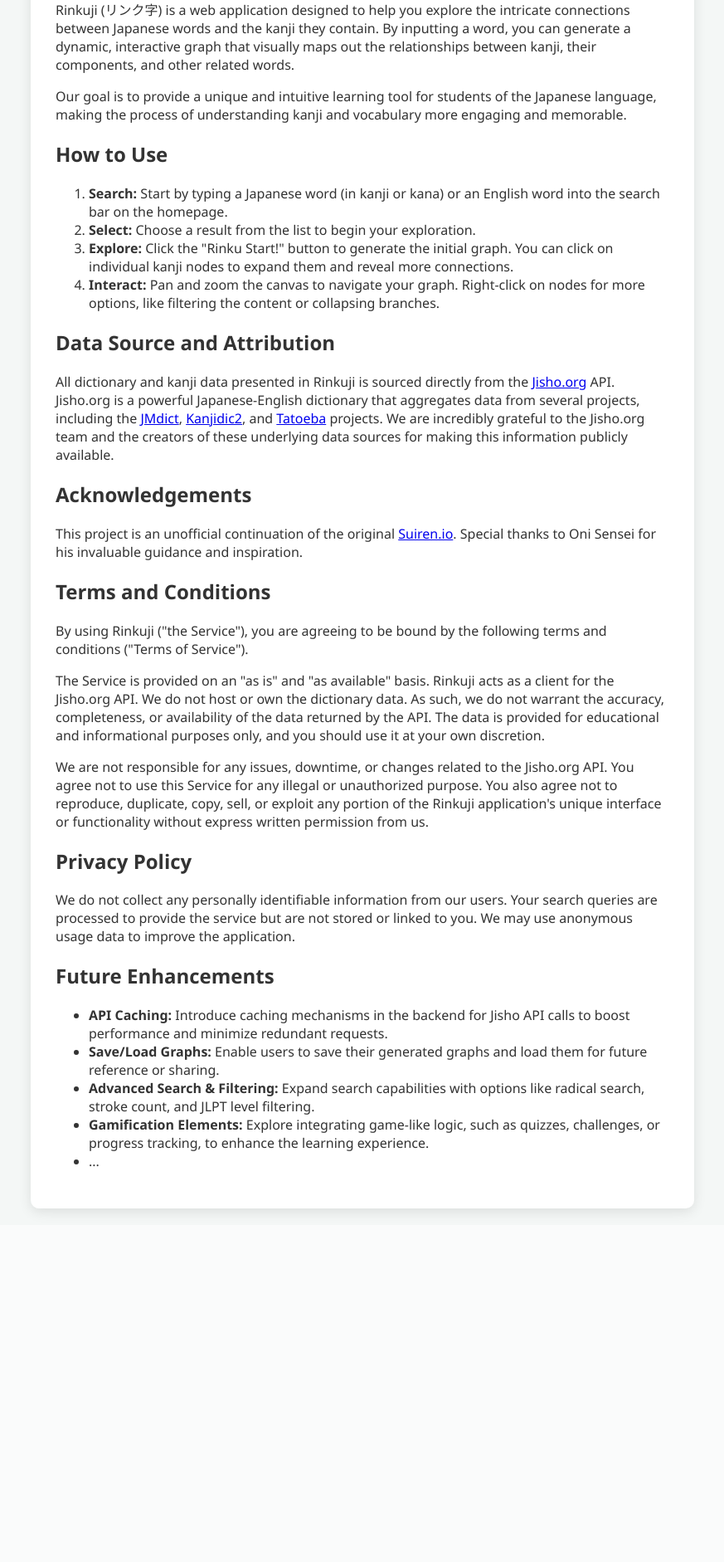
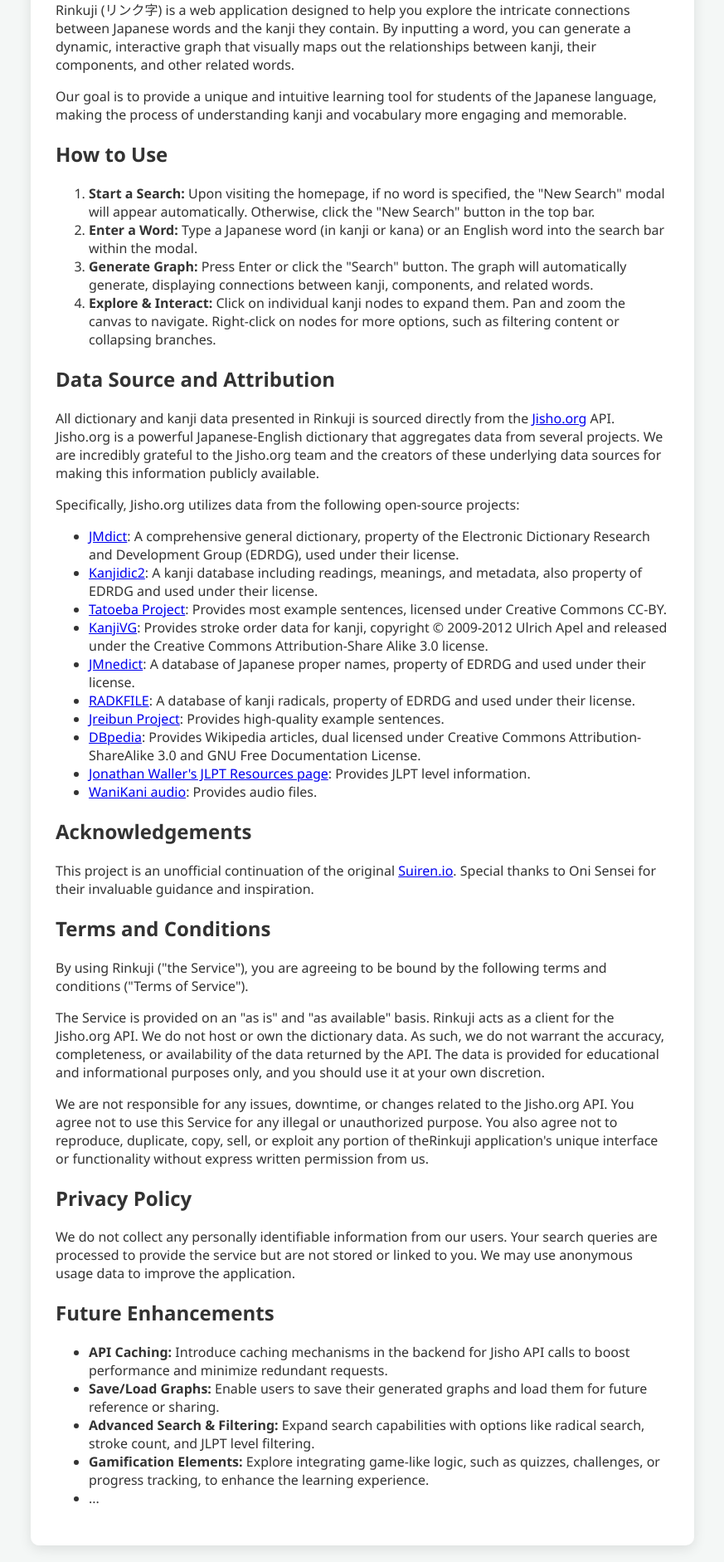
Before and after one commit to MashXP/Rinkuji, a Flask app: page /about in a window 1280 px wide. Shown: the part 198-2080 px from the top of the page at 83% size, without its empty margins (212-1085 px from the left). Before the commit the page ends 1663 px from the top, so only its background shows below. Run offline with Flask 3, Linux system fonts and the light colour scheme.

Commit message:
Update About page: Revise usage instructions and enhance data source attribution

```diff
--- a/backend/templates/about.html
+++ b/backend/templates/about.html
@@ -27,24 +27,39 @@
         <section class="about-section">
             <h2>How to Use</h2>
             <ol>
-                <li><strong>Search:</strong> Start by typing a Japanese word (in kanji or kana) or an English word into the search bar on the homepage.</li>
-                <li><strong>Select:</strong> Choose a result from the list to begin your exploration.</li>
-                <li><strong>Explore:</strong> Click the "Rinku Start!" button to generate the initial graph. You can click on individual kanji nodes to expand them and reveal more connections.</li>
-                <li><strong>Interact:</strong> Pan and zoom the canvas to navigate your graph. Right-click on nodes for more options, like filtering the content or collapsing branches.</li>
+                <li><strong>Start a Search:</strong> Upon visiting the homepage, if no word is specified, the "New Search" modal will appear automatically. Otherwise, click the "New Search" button in the top bar.</li>
+                <li><strong>Enter a Word:</strong> Type a Japanese word (in kanji or kana) or an English word into the search bar within the modal.</li>
+                <li><strong>Generate Graph:</strong> Press Enter or click the "Search" button. The graph will automatically generate, displaying connections between kanji, components, and related words.</li>
+                <li><strong>Explore & Interact:</strong> Click on individual kanji nodes to expand them. Pan and zoom the canvas to navigate. Right-click on nodes for more options, such as filtering content or collapsing branches.</li>
             </ol>
         </section>
 
         <section class="about-section">
             <h2>Data Source and Attribution</h2>
             <p>
-                All dictionary and kanji data presented in Rinkuji is sourced directly from the <a href="https://jisho.org/" target="_blank" rel="noopener noreferrer">Jisho.org</a> API. Jisho.org is a powerful Japanese-English dictionary that aggregates data from several projects, including the <a href="http://www.edrdg.org/jmdict/j_jmdict.html" target="_blank" rel="noopener noreferrer">JMdict</a>, <a href="http://www.edrdg.org/wiki/index.php/KANJIDIC_Project" target="_blank" rel="noopener noreferrer">Kanjidic2</a>, and <a href="https://tatoeba.org/" target="_blank" rel="noopener noreferrer">Tatoeba</a> projects. We are incredibly grateful to the Jisho.org team and the creators of these underlying data sources for making this information publicly available.
+                All dictionary and kanji data presented in Rinkuji is sourced directly from the <a href="https://jisho.org/" target="_blank" rel="noopener noreferrer">Jisho.org</a> API. Jisho.org is a powerful Japanese-English dictionary that aggregates data from several projects. We are incredibly grateful to the Jisho.org team and the creators of these underlying data sources for making this information publicly available.
+            </p>
+            <p>
+                Specifically, Jisho.org utilizes data from the following open-source projects:
+                <ul>
+                    <li><a href="http://www.edrdg.org/jmdict/j_jmdict.html" target="_blank" rel="noopener noreferrer">JMdict</a>: A comprehensive general dictionary, property of the Electronic Dictionary Research and Development Group (EDRDG), used under their license.</li>
+                    <li><a href="http://www.edrdg.org/wiki/index.php/KANJIDIC_Project" target="_blank" rel="noopener noreferrer">Kanjidic2</a>: A kanji database including readings, meanings, and metadata, also property of EDRDG and used under their license.</li>
+                    <li><a href="https://tatoeba.org/" target="_blank" rel="noopener noreferrer">Tatoeba Project</a>: Provides most example sentences, licensed under Creative Commons CC-BY.</li>
+                    <li><a href="https://kanjivg.tagaini.net/" target="_blank" rel="noopener noreferrer">KanjiVG</a>: Provides stroke order data for kanji, copyright © 2009-2012 Ulrich Apel and released under the Creative Commons Attribution-Share Alike 3.0 license.</li>
+                    <li><a href="https://www.edrdg.org/jmdict/j_jmdict.html" target="_blank" rel="noopener noreferrer">JMnedict</a>: A database of Japanese proper names, property of EDRDG and used under their license.</li>
+                    <li><a href="https://www.edrdg.org/wiki/index.php/RADKFILE_Project" target="_blank" rel="noopener noreferrer">RADKFILE</a>: A database of kanji radicals, property of EDRDG and used under their license.</li>
+                    <li><a href="https://jreibun.com/" target="_blank" rel="noopener noreferrer">Jreibun Project</a>: Provides high-quality example sentences.</li>
+                    <li><a href="https://dbpedia.org/" target="_blank" rel="noopener noreferrer">DBpedia</a>: Provides Wikipedia articles, dual licensed under Creative Commons Attribution-ShareAlike 3.0 and GNU Free Documentation License.</li>
+                    <li><a href="https://www.jlpt.jp/e/" target="_blank" rel="noopener noreferrer">Jonathan Waller's JLPT Resources page</a>: Provides JLPT level information.</li>
+                    <li><a href="https://www.wanikani.com/" target="_blank" rel="noopener noreferrer">WaniKani audio</a>: Provides audio files.</li>
+                </ul>
             </p>
         </section>
 
         <section class="about-section">
             <h2>Acknowledgements</h2>
             <p>
-                This project is an unofficial continuation of the original <a href="https://suiren.io/" target="_blank" rel="noopener noreferrer">Suiren.io</a>. Special thanks to Oni Sensei for his invaluable guidance and inspiration.
+                This project is an unofficial continuation of the original <a href="https://suiren.io/" target="_blank" rel="noopener noreferrer">Suiren.io</a>. Special thanks to Oni Sensei for their invaluable guidance and inspiration.
             </p>
         </section>
 
@@ -57,7 +72,7 @@
                 The Service is provided on an "as is" and "as available" basis. Rinkuji acts as a client for the Jisho.org API. We do not host or own the dictionary data. As such, we do not warrant the accuracy, completeness, or availability of the data returned by the API. The data is provided for educational and informational purposes only, and you should use it at your own discretion.
             </p>
             <p>
-                We are not responsible for any issues, downtime, or changes related to the Jisho.org API. You agree not to use this Service for any illegal or unauthorized purpose. You also agree not to reproduce, duplicate, copy, sell, or exploit any portion of the Rinkuji application's unique interface or functionality without express written permission from us.
+                We are not responsible for any issues, downtime, or changes related to the Jisho.org API. You agree not to use this Service for any illegal or unauthorized purpose. You also agree not to reproduce, duplicate, copy, sell, or exploit any portion of theRinkuji application's unique interface or functionality without express written permission from us.
             </p>
         </section>
 
```
